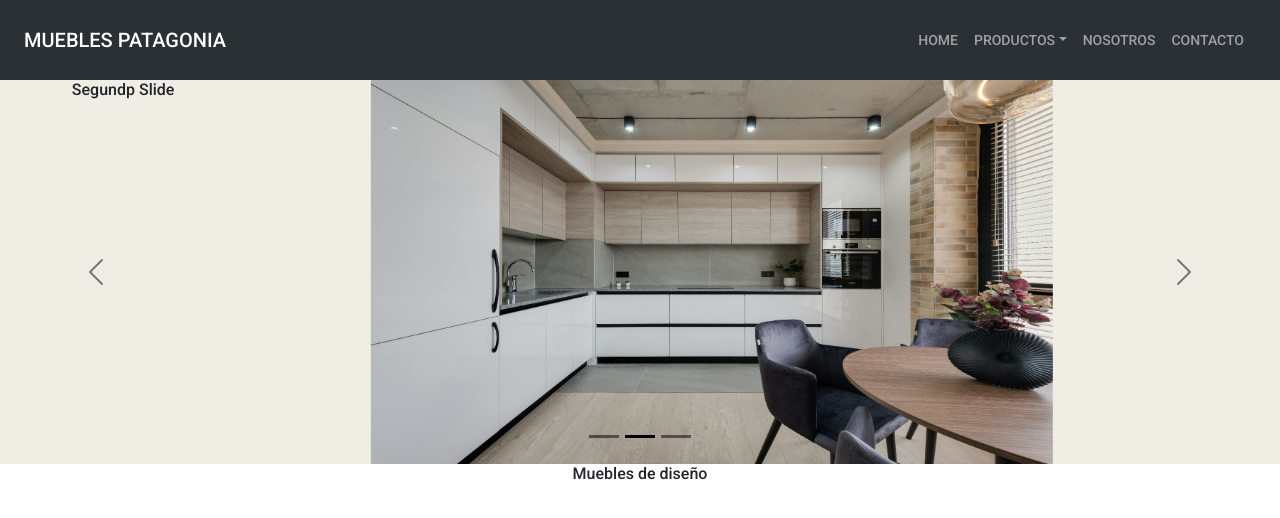
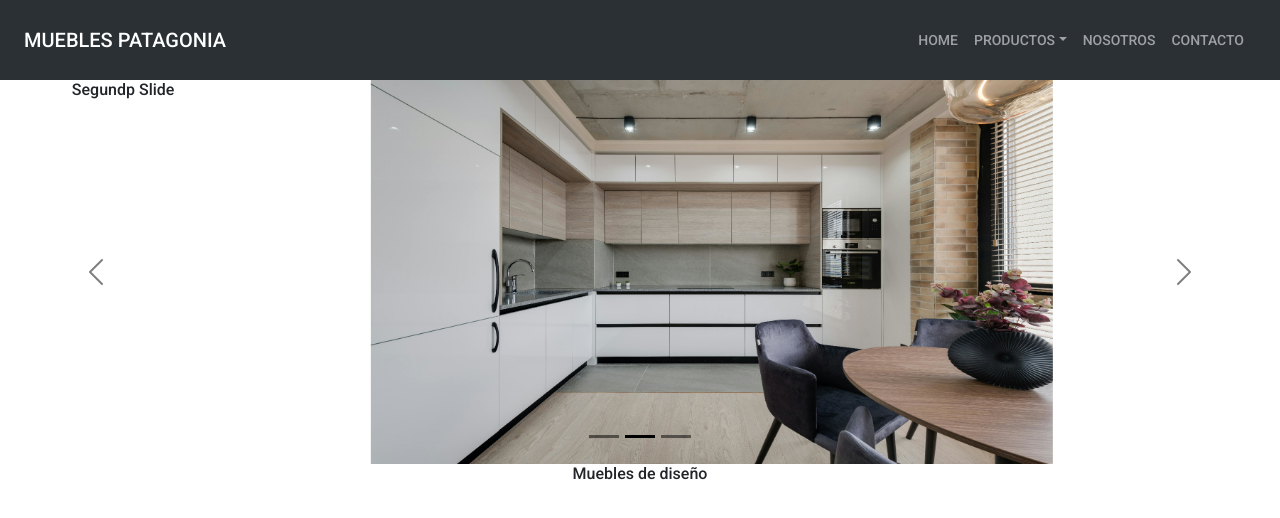
Before and after one commit to kevkarlion/Muebles-Patagonia-Fake, a Next.js app: page / in a window 1280 px wide. Shown: the top 518 px of the page. Built offline with nearby package versions, Linux system fonts and the light colour scheme.

Commit message:
styles flag

```diff
--- a/src/components/Hero/Hero.module.sass
+++ b/src/components/Hero/Hero.module.sass
@@ -1,4 +1,4 @@
 @import '/src/sass/__variables.sass'
 
 .main-container
-      background-color: $color-primary
+      background-color: white
```
